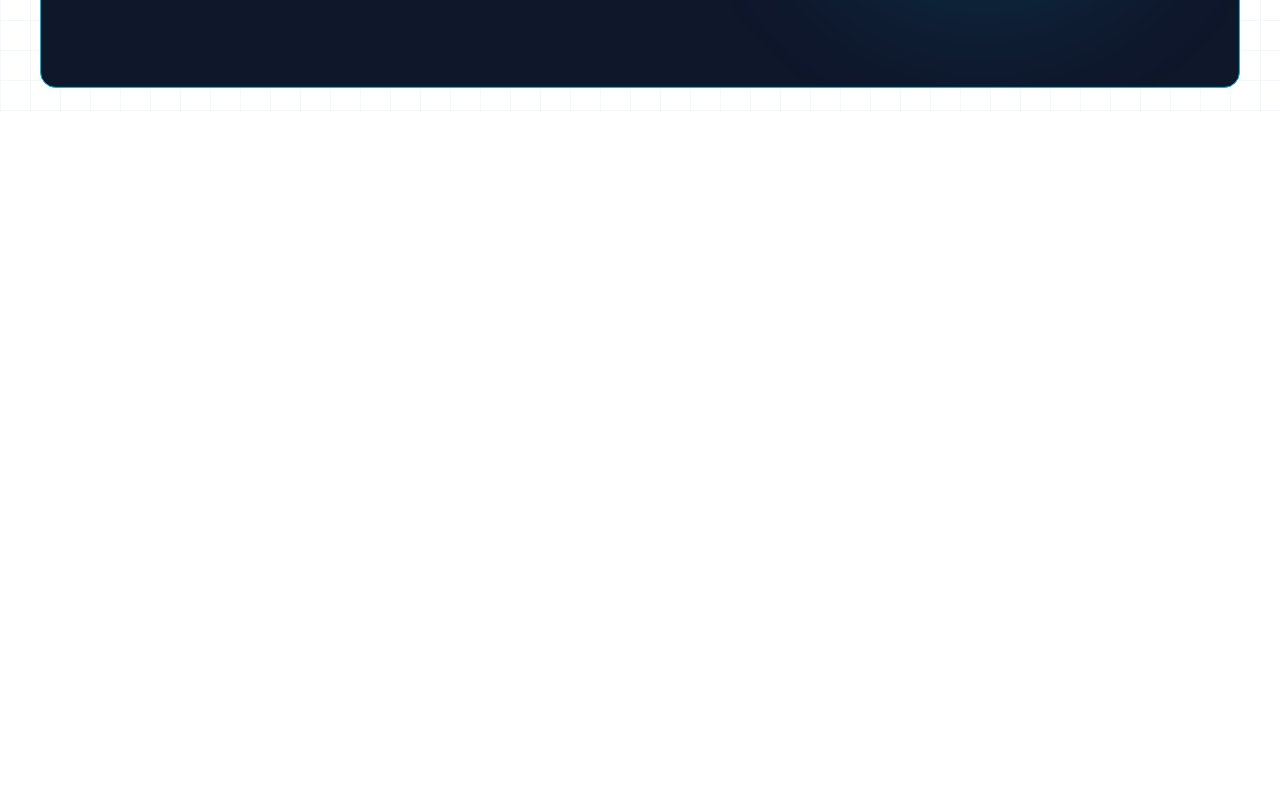
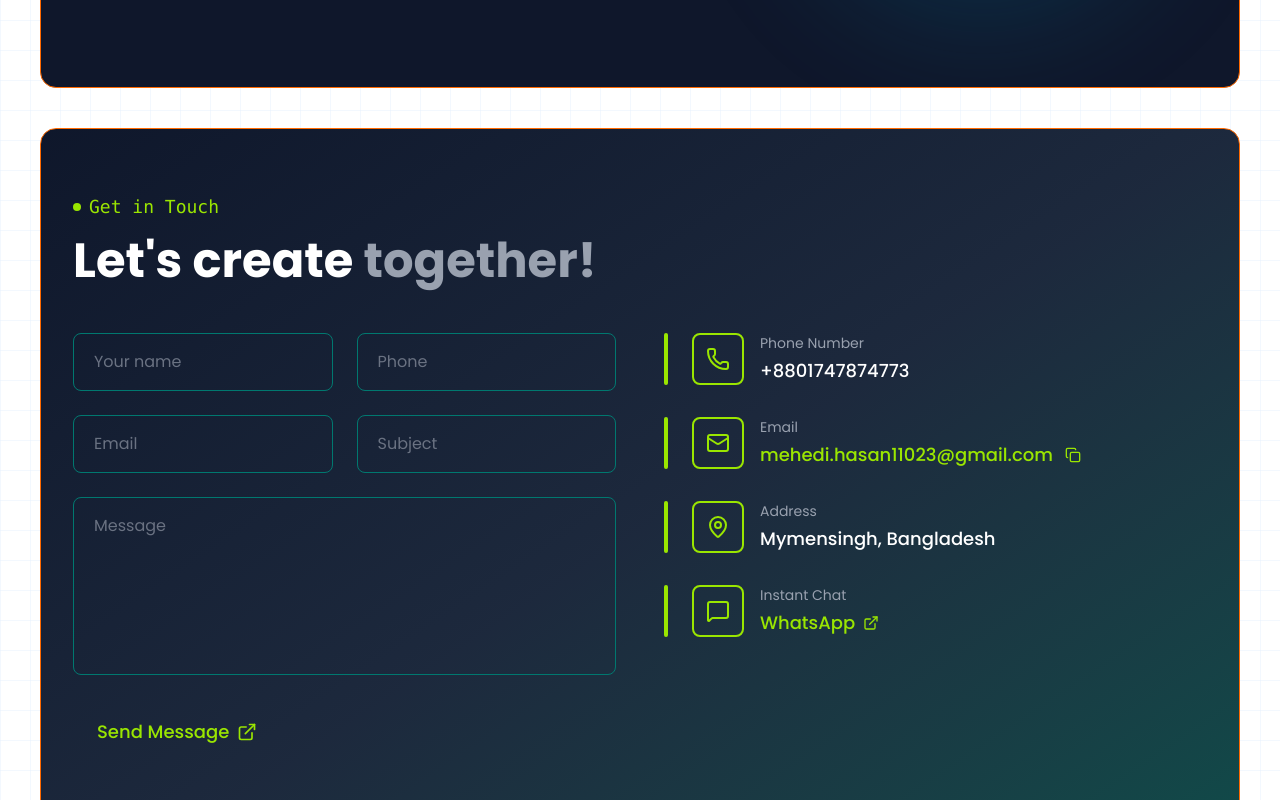
Before and after one commit to bharatroy4D/bharat-dev, a React (Vite) app: page / in a window 1280 px wide. Shown: the part 1660-2460 px from the top of the page. Before the commit the page ends 1772 px from the top, so only its background shows below. Built offline with nearby package versions, Linux system fonts and the light colour scheme.

Commit message:
Contact page is connected

```diff
--- a/src/App.jsx
+++ b/src/App.jsx
@@ -2,6 +2,7 @@ import React from 'react';
 import Navbar from './Components/navbar/Navbar';
 import Home from './Pages/Home/Home';
 import About from './Pages/about/About';
+import Contact from './Pages/contact/Contact';
 
 const App = () => {
   return (
@@ -28,6 +29,7 @@ const App = () => {
           <Navbar />
           <Home />
           <About />
+          <Contact />
         </div>
       </div>
     </div>
--- a/src/Pages/about/About.jsx
+++ b/src/Pages/about/About.jsx
@@ -29,7 +29,7 @@ const About = () => {
   ];
 
   return (
-    <div className="bg-slate-900 text-white min-h-screen py-16 px-8 relative overflow-hidden rounded-2xl border border-cyan-500">
+    <div className="bg-slate-900 text-white min-h-screen py-16 px-8 relative overflow-hidden rounded-2xl border border-orange-500">
 
       {/* Decorative background */}
       <div className="absolute inset-0 opacity-20">
--- a/src/Pages/contact/Contact.jsx
+++ b/src/Pages/contact/Contact.jsx
@@ -1,11 +1,203 @@
-import React from 'react';
+import React, { useState } from 'react';
+import { Phone, Mail, MapPin, MessageSquare, Copy, ExternalLink } from 'lucide-react';
 
 const Contact = () => {
-    return (
-        <div>
+  const [formData, setFormData] = useState({
+    name: '',
+    phone: '',
+    email: '',
+    subject: '',
+    message: ''
+  });
 
+  const handleChange = (e) => {
+    setFormData({
+      ...formData,
+      [e.target.name]: e.target.value
+    });
+  };
+
+  const handleSubmit = () => {
+    console.log('Form submitted:', formData);
+  };
+
+  const copyEmail = () => {
+    console.log('Email copied');
+  };
+
+  return (
+    <div className="min-h-screen bg-gradient-to-br from-slate-900 via-slate-800 to-teal-900 text-white my-10 rounded-2xl border border-orange-500 py-16 px-8">
+      <div className="max-w-7xl mx-auto">
+        {/* Header */}
+        <div className="mb-12">
+          <div className="flex items-center gap-2 mb-4">
+            <div className="w-2 h-2 bg-lime-400 rounded-full"></div>
+            <span className="text-lime-400 text-lg font-mono">Get in Touch</span>
+          </div>
+          <h1 className="text-4xl md:text-5xl font-bold">
+            <span className="text-white">Let's create </span>
+            <span className="text-gray-400">together!</span>
+          </h1>
         </div>
-    );
+
+        <div className="grid grid-cols-1 lg:grid-cols-2 gap-12">
+          {/* Left Side - Contact Form */}
+          <div>
+            <div className="space-y-6">
+              {/* Name and Phone Row */}
+              <div className="grid grid-cols-1 md:grid-cols-2 gap-6">
+                <div>
+                  <input
+                    type="text"
+                    name="name"
+                    placeholder="Your name"
+                    value={formData.name}
+                    onChange={handleChange}
+                    className="w-full px-5 py-4 bg-transparent border border-teal-700 rounded-lg text-gray-300 placeholder-gray-500 focus:outline-none focus:border-teal-500 transition-colors"
+                  />
+                </div>
+                <div>
+                  <input
+                    type="tel"
+                    name="phone"
+                    placeholder="Phone"
+                    value={formData.phone}
+                    onChange={handleChange}
+                    className="w-full px-5 py-4 bg-transparent border border-teal-700 rounded-lg text-gray-300 placeholder-gray-500 focus:outline-none focus:border-teal-500 transition-colors"
+                  />
+                </div>
+              </div>
+
+              {/* Email and Subject Row */}
+              <div className="grid grid-cols-1 md:grid-cols-2 gap-6">
+                <div>
+                  <input
+                    type="email"
+                    name="email"
+                    placeholder="Email"
+                    value={formData.email}
+                    onChange={handleChange}
+                    className="w-full px-5 py-4 bg-transparent border border-teal-700 rounded-lg text-gray-300 placeholder-gray-500 focus:outline-none focus:border-teal-500 transition-colors"
+                  />
+                </div>
+                <div>
+                  <input
+                    type="text"
+                    name="subject"
+                    placeholder="Subject"
+                    value={formData.subject}
+                    onChange={handleChange}
+                    className="w-full px-5 py-4 bg-transparent border border-teal-700 rounded-lg text-gray-300 placeholder-gray-500 focus:outline-none focus:border-teal-500 transition-colors"
+                  />
+                </div>
+              </div>
+
+              {/* Message Textarea */}
+              <div>
+                <textarea
+                  name="message"
+                  placeholder="Message"
+                  value={formData.message}
+                  onChange={handleChange}
+                  rows={6}
+                  className="w-full px-5 py-4 bg-transparent border border-teal-700 rounded-lg text-gray-300 placeholder-gray-500 focus:outline-none focus:border-teal-500 transition-colors resize-none"
+                ></textarea>
+              </div>
+
+              {/* Submit Button */}
+              <div>
+                <button
+                  onClick={handleSubmit}
+                  className="flex items-center gap-2 px-6 py-3 bg-transparent text-lime-400 hover:text-lime-300 font-medium transition-colors group"
+                >
+                  <span className="text-lg">Send Message</span>
+                  <ExternalLink className="w-5 h-5 group-hover:translate-x-1 group-hover:-translate-y-1 transition-transform" />
+                </button>
+              </div>
+            </div>
+          </div>
+
+          {/* Right Side - Contact Information */}
+          <div className="space-y-8">
+            {/* Phone Number */}
+            <div className="flex gap-6">
+              <div className="flex-shrink-0">
+                <div className="w-1 h-full bg-lime-400 rounded-full"></div>
+              </div>
+              <div className="flex items-start gap-4">
+                <div className="p-3 bg-transparent border-2 border-lime-400 rounded-lg">
+                  <Phone className="w-6 h-6 text-lime-400" />
+                </div>
+                <div>
+                  <h3 className="text-gray-400 text-sm mb-1">Phone Number</h3>
+                  <p className="text-white text-lg font-medium">+8801747874773</p>
+                </div>
+              </div>
+            </div>
+
+            {/* Email */}
+            <div className="flex gap-6">
+              <div className="flex-shrink-0">
+                <div className="w-1 h-full bg-lime-400 rounded-full"></div>
+              </div>
+              <div className="flex items-start gap-4">
+                <div className="p-3 bg-transparent border-2 border-lime-400 rounded-lg">
+                  <Mail className="w-6 h-6 text-lime-400" />
+                </div>
+                <div className="flex-1">
+                  <h3 className="text-gray-400 text-sm mb-1">Email</h3>
+                  <div className="flex items-center gap-2">
+                    <p className="text-lime-400 text-lg font-medium">mehedi.hasan11023@gmail.com</p>
+                    <button
+                      onClick={copyEmail}
+                      className="p-1 hover:bg-slate-700 rounded transition-colors"
+                    >
+                      <Copy className="w-4 h-4 text-lime-400" />
+                    </button>
+                  </div>
+                </div>
+              </div>
+            </div>
+
+            {/* Address */}
+            <div className="flex gap-6">
+              <div className="flex-shrink-0">
+                <div className="w-1 h-full bg-lime-400 rounded-full"></div>
+              </div>
+              <div className="flex items-start gap-4">
+                <div className="p-3 bg-transparent border-2 border-lime-400 rounded-lg">
+                  <MapPin className="w-6 h-6 text-lime-400" />
+                </div>
+                <div>
+                  <h3 className="text-gray-400 text-sm mb-1">Address</h3>
+                  <p className="text-white text-lg font-medium">Mymensingh, Bangladesh</p>
+                </div>
+              </div>
+            </div>
+
+            {/* Instant Chat */}
+            <div className="flex gap-6">
+              <div className="flex-shrink-0">
+                <div className="w-1 h-full bg-lime-400 rounded-full"></div>
+              </div>
+              <div className="flex items-start gap-4">
+                <div className="p-3 bg-transparent border-2 border-lime-400 rounded-lg">
+                  <MessageSquare className="w-6 h-6 text-lime-400" />
+                </div>
+                <div>
+                  <h3 className="text-gray-400 text-sm mb-1">Instant Chat</h3>
+                  <a href="#" className="text-lime-400 text-lg font-medium hover:text-lime-300 transition-colors flex items-center gap-2">
+                    WhatsApp
+                    <ExternalLink className="w-4 h-4" />
+                  </a>
+                </div>
+              </div>
+            </div>
+          </div>
+        </div>
+      </div>
+    </div>
+  );
 };
 
 export default Contact;
```
